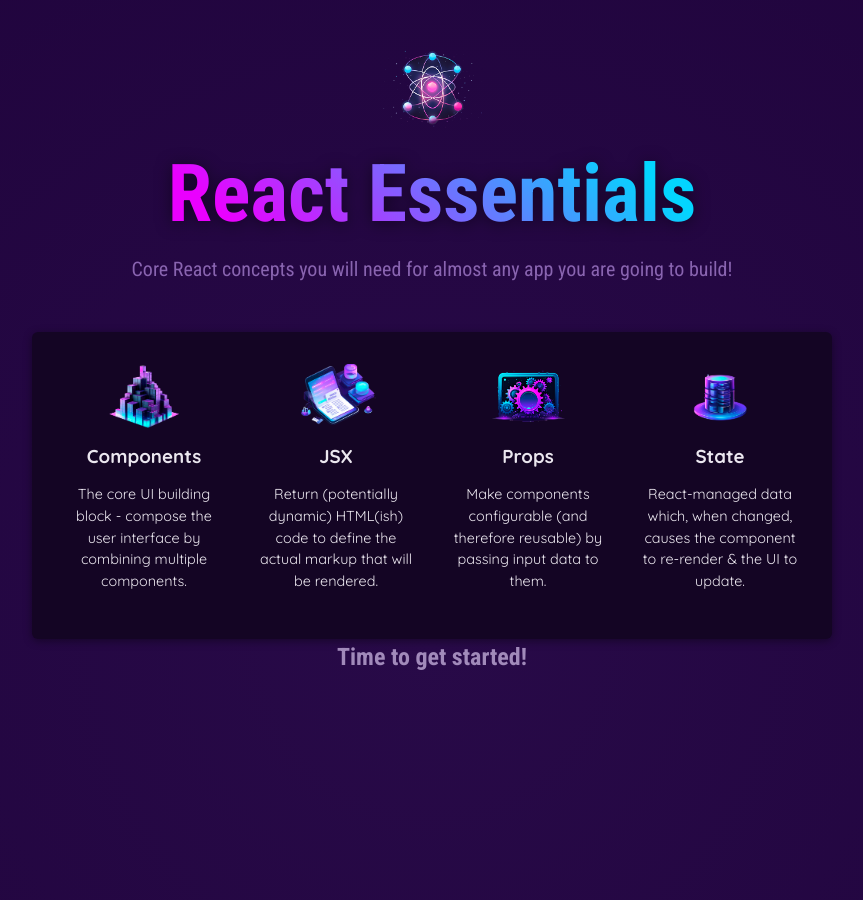
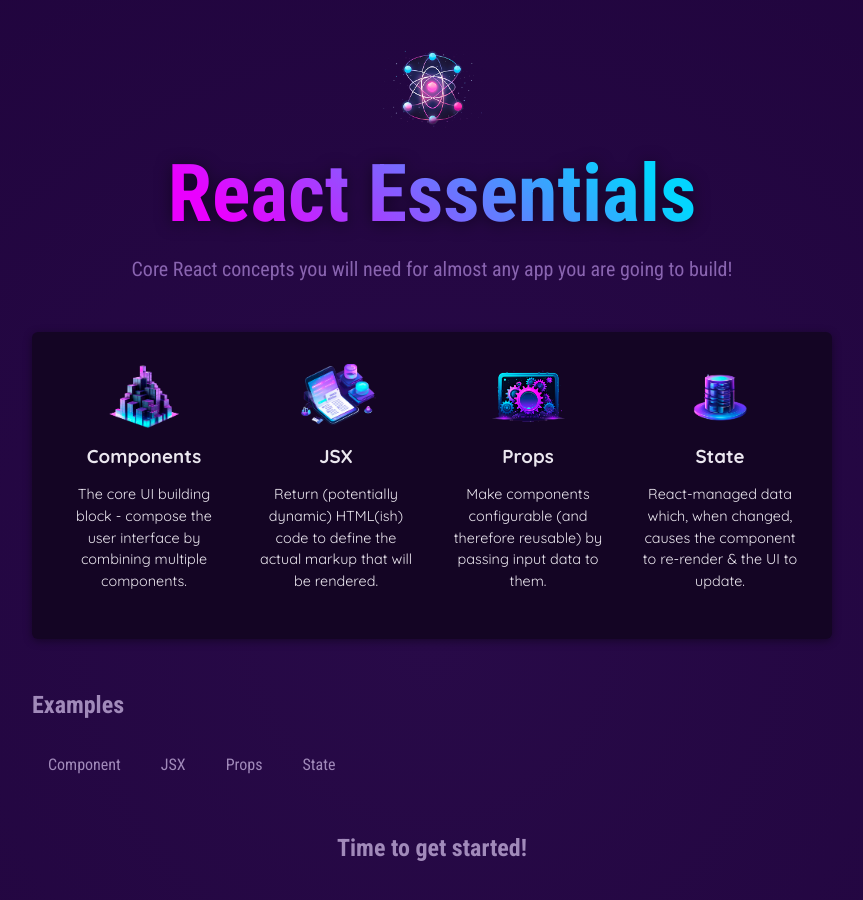
Before and after one commit to shivakumarP1998/REACTJS_2026, a React (Vite) app: page / in a window 1280 px wide. Shown: the top 900 px of the page, without its empty margins (208-1071 px from the left). Built offline with nearby package versions, Linux system fonts and the light colour scheme.

Commit message:
session49

```diff
--- a/src/App.jsx
+++ b/src/App.jsx
@@ -1,6 +1,7 @@
 import { CORE_CONCEPTS } from "./data.js";
 import Header from "./components/Header/Header.jsx";
 import CoreConcept from "./components/CoreConcept.jsx";
+import TabButton from "./components/TabButton.jsx";
 
 function App() {
   return (
@@ -20,6 +21,15 @@
             <CoreConcept {...CORE_CONCEPTS[3]} />
           </ul>
         </section>
+        <section id="examples">
+          <h2>Examples</h2>
+          <menu>
+            <TabButton>Component</TabButton>
+            <TabButton>JSX</TabButton>
+            <TabButton>Props</TabButton>
+            <TabButton>State</TabButton>
+          </menu>
+        </section>
         <h2>Time to get started!</h2>
       </main>
     </div>
--- /dev/null
+++ b/src/components/TabButton.jsx
@@ -0,0 +1,7 @@
+export default function TabButtion({ children }) {
+  return (
+    <li>
+      <button>{children}</button>
+    </li>
+  );
+}
```
